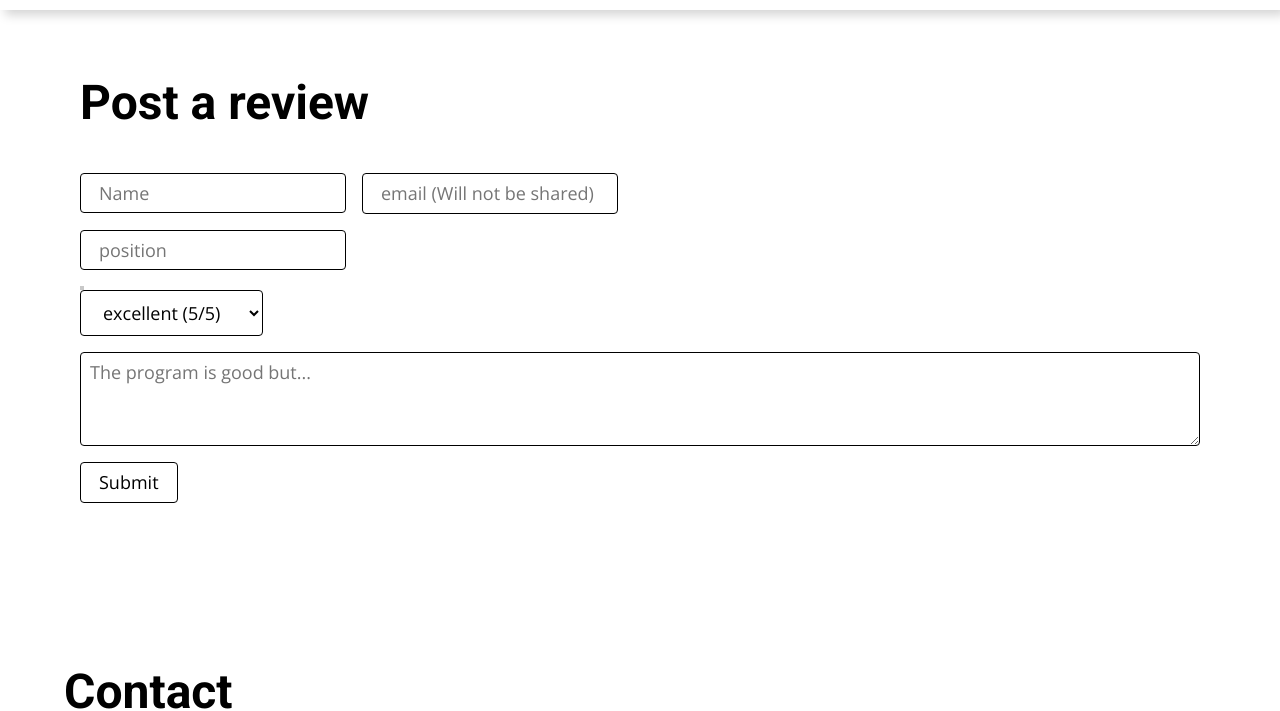
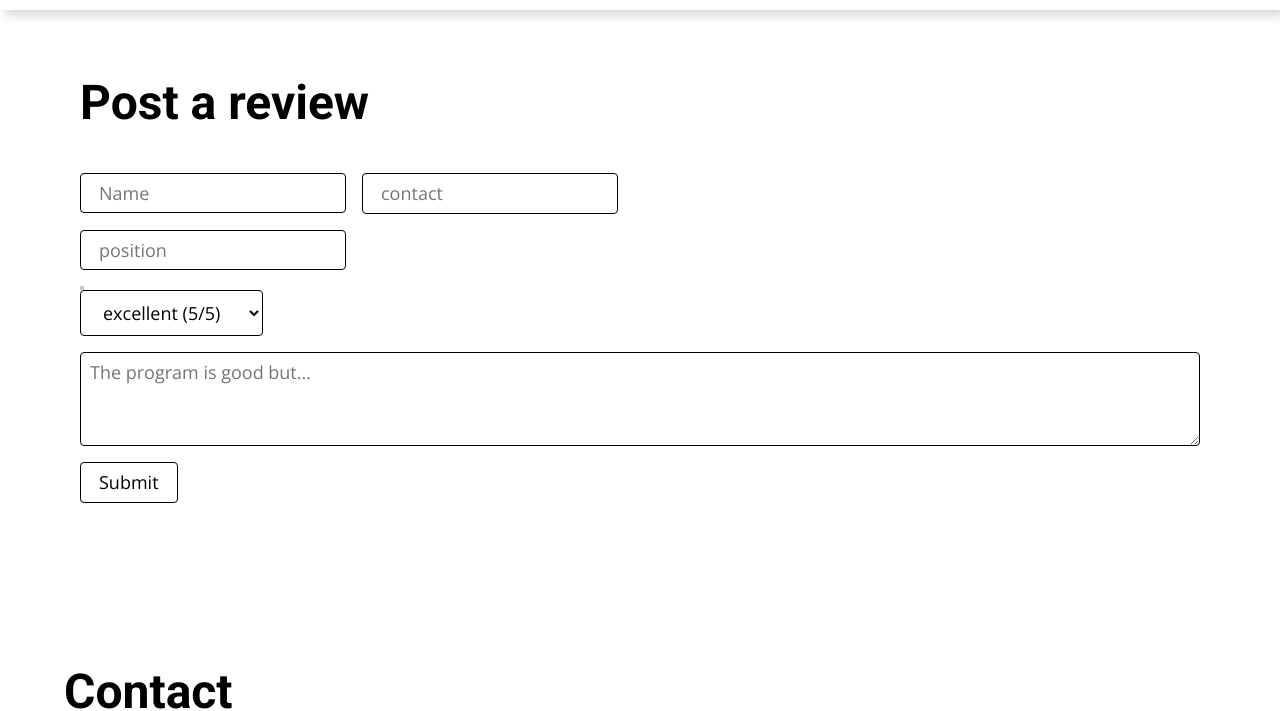
Before and after one commit to StickyPiston-development/typegreek-windows, a website built with Parcel: page review.html in a window 1280 px wide. Shown: the part 104-815 px from the top of the page. Built offline with nearby package versions, Linux system fonts and the light colour scheme; no server answers.

Commit message:
Changed review email to contact

```diff
--- a/home.css
+++ b/home.css
@@ -935,6 +935,7 @@
 }
 .home-text26 {
   font-size: 3rem;
+  margin-bottom: var(--dl-space-space-fourunits);
 }
 .home-container3 {
   flex: 0 0 auto;
--- a/review.html
+++ b/review.html
@@ -168,10 +168,10 @@
             />
             <input
               type="text"
-              id="email"
-              name="email"
+              id="contactinfo"
+              name="contact"
               required=""
-              placeholder="email (Will not be shared)"
+              placeholder="contact"
               autocomplete="email"
               class="review-textinput1 input"
             />
```
